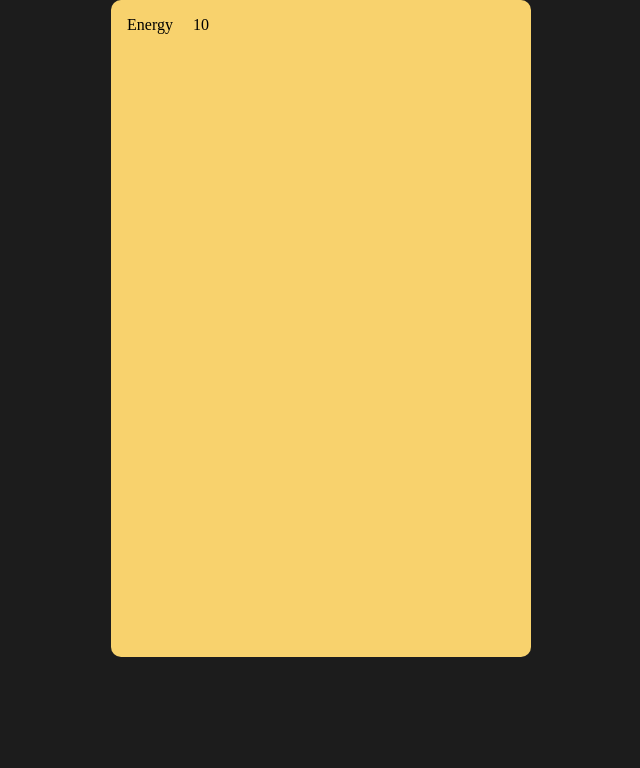
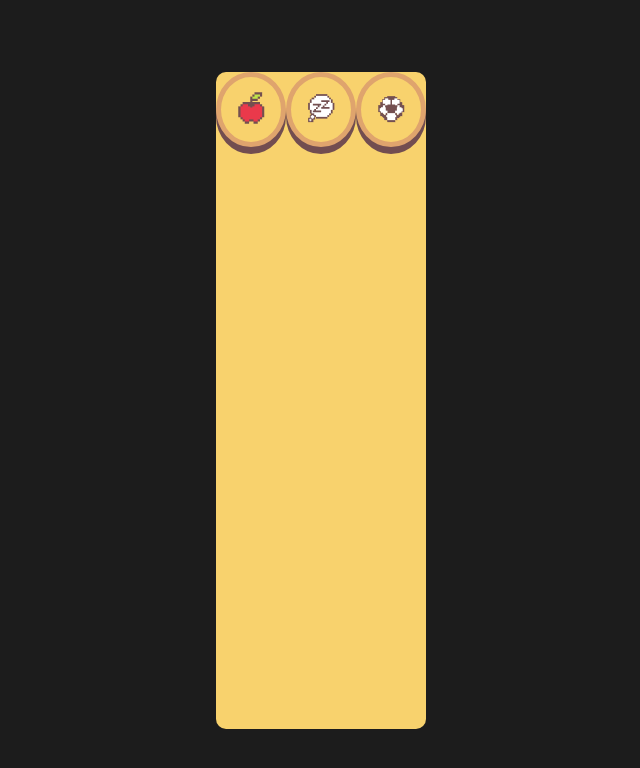
Before and after one commit to robinho1989/tamagotchi, a plain HTML site: page index.html in a window 1280 px wide. Shown: the whole page, without its empty margins (319-959 px from the left). Drawn offline with Linux system fonts and the light colour scheme.

Commit message:
early project setup

```diff
--- a/index.html
+++ b/index.html
@@ -1,15 +1,38 @@
 <!DOCTYPE html>
 <html lang="en">
+
 <head>
   <meta charset="UTF-8" />
   <title>Tamagotchi</title>
+  <link rel="preconnect" href="https://fonts.googleapis.com">
+  <link rel="preconnect" href="https://fonts.gstatic.com" crossorigin>
+  <link href="https://fonts.googleapis.com/css2?family=VT323&display=swap" rel="stylesheet">
   <link href="./styles.css" rel="stylesheet" />
 </head>
+
 <body>
+  <main class="main">
+    <section class="section">
       <div class="gameBoy">
-      <p class="bar">Energy <span class="health" /></p>
+        <div class="gameDisplay"></div>
+        <div class="gameButtons">
+          <ul class="gameButtons-list">
+            <li class="gameButtonItem"><button class="gameButton"><img src="/images/apple.png"
+                  alt="eating-icon"></button>
+            </li>
+            <li class="gameButtonItem"><button class="gameButton"><img src="/images/sleeping.png"
+                  alt="sleeping-icon"></button></li>
+            <li class="gameButtonItem"><button class="gameButton"><img src="/images/playing.png"
+                  alt="playing-icon"></button></li>
+          </ul>
         </div>
+      </div>
+    </section>
+
+  </main>
+
 
   <script src="./app.js" type="module"></script>
 </body>
+
 </html>
--- a/styles.css
+++ b/styles.css
@@ -3,11 +3,34 @@
 	padding: 0;
 	box-sizing: border-box;
 }
+:root {
+	--dark: #1c1c1c;
+	--yellow: #f8d26d;
+	--timber: #dfa46d;
+	--plum: #724d50;
+	--lightestBlue: #e7f6fd;
+	--lightBlue: #cdedfc;
+	--blue: #9fdcf9;
+	--white: #ffffff;
+}
+body,
+html,
+main {
+	height: 100%;
+	width: 100%;
+}
 
 body {
-  background: #1c1c1c;
+	background: var(--dark);
+	font-family: 'VT323', monospace;
 	overflow: hidden;
-  height: 100vh;
+}
+.section {
+	display: flex;
+	align-items: center;
+	justify-content: center;
+	height: 100%;
+	width: 100%;
 }
 
 .bar {
@@ -21,8 +44,21 @@ body {
 
 .gameBoy {
 	max-width: 420px;
-  background: #f8d26d;
+	background: var(--yellow);
 	border-radius: 10px;
 	margin: 0 auto;
 	height: 657px;
 }
+.gameButton {
+	background: var(--yellow);
+	border: 5px solid var(--timber);
+  border-radius: 50%;
+	box-shadow: 0px 7px 0px var(--plum);
+	display: inline-block;
+	height: 75px;
+	width: 70px;
+}
+.gameButtons-list {
+	display: flex;
+	list-style: none;
+}
```
Also changed, not shown: images/apple.png (added), images/playing.png (added), images/sleeping.png (added). Lines whose indentation alone changed are shown as unchanged.
